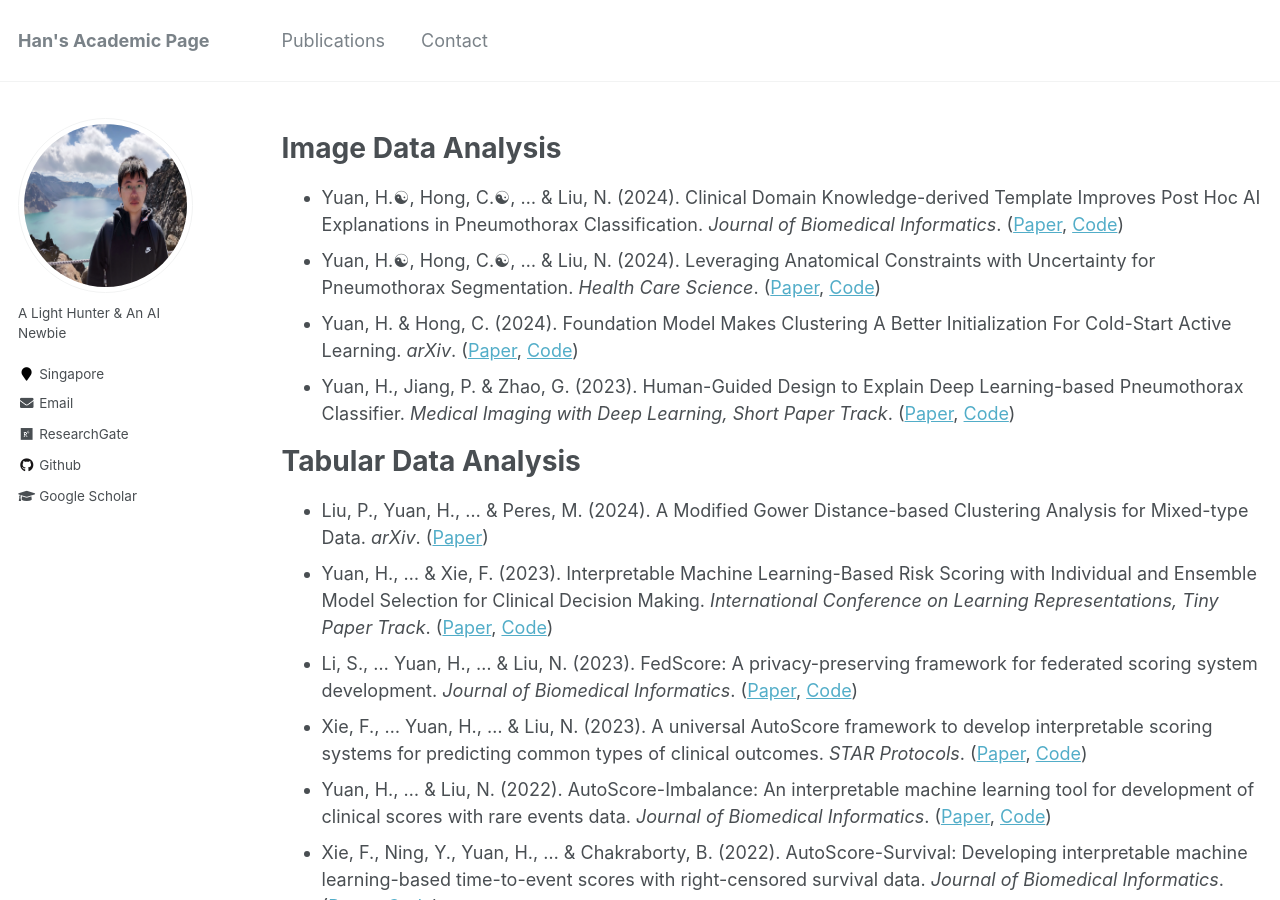
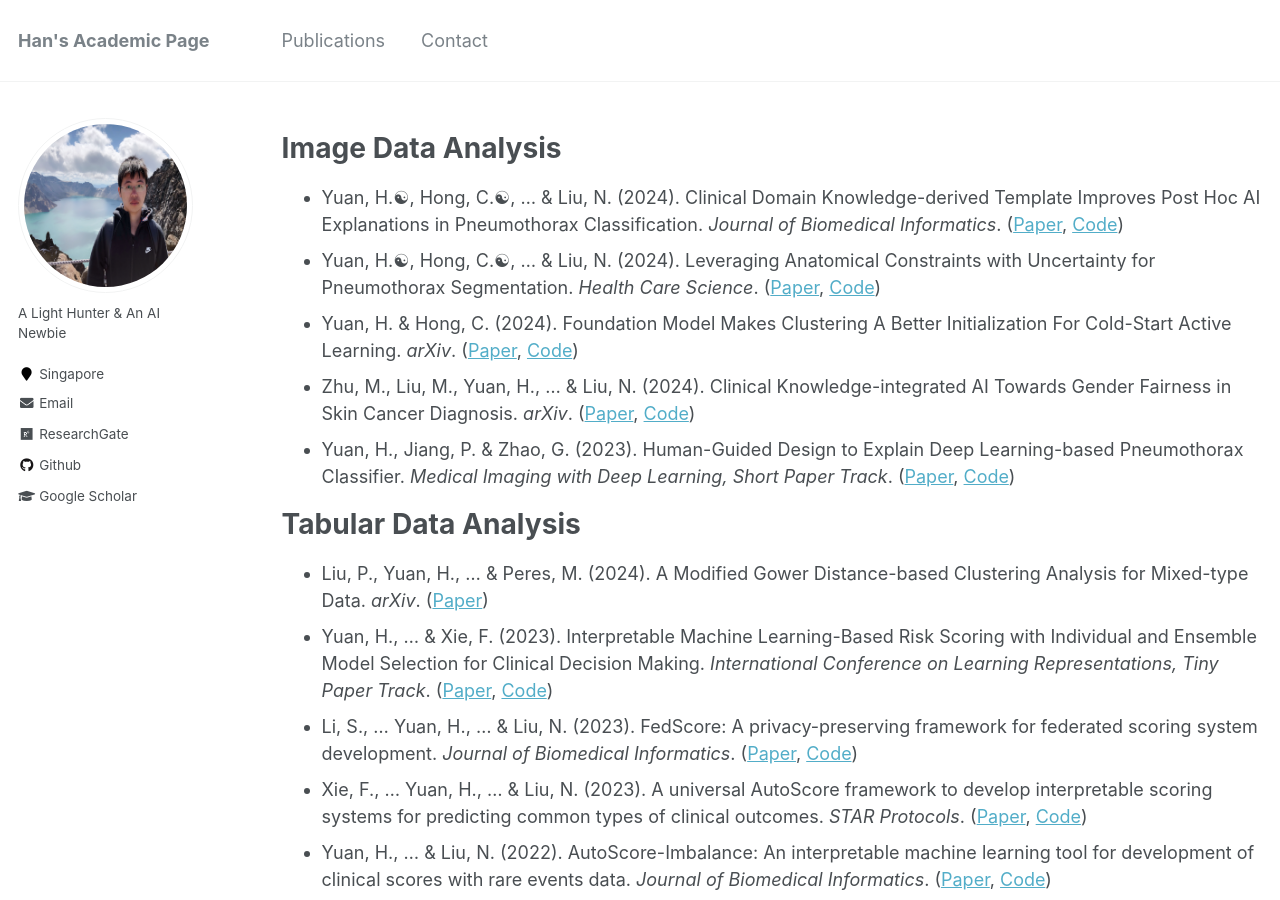
Before and after one commit to Han-Yuan-Med/Han-Yuan-Med.github.io, a Jekyll site: the page built from _pages/publications.md, in a window 1280 px wide and 900 px high. Built offline with Jekyll 4.4.1, drawn with Linux system fonts in a browser that asks for light colours.

Commit message:
Update publications.md

```diff
--- a/_pages/publications.md
+++ b/_pages/publications.md
@@ -8,6 +8,7 @@ author_profile: true
 * Yuan, H.☯︎, Hong, C.☯︎, ... & Liu, N. (2024). Clinical Domain Knowledge-derived Template Improves Post Hoc AI Explanations in Pneumothorax Classification. *Journal of Biomedical Informatics*. ([Paper](http://han-yuan-med.github.io/files/Clinical domain knowledge-derived template improves post hoc AI explanations in pneumothorax classification.pdf), [Code](https://github.com/Han-Yuan-Med/template-explanation))
 * Yuan, H.☯︎, Hong, C.☯︎, ... & Liu, N. (2024). Leveraging Anatomical Constraints with Uncertainty for Pneumothorax Segmentation. *Health Care Science*. ([Paper](http://han-yuan-med.github.io/files/.pdf), [Code](https://github.com/Han-Yuan-Med/constrained-learning))
 * Yuan, H. & Hong, C. (2024). Foundation Model Makes Clustering A Better Initialization For Cold-Start Active Learning. *arXiv*. ([Paper](http://han-yuan-med.github.io/files/Foundation Model Makes Clustering A Better Initialization For Cold-Start Active Learning.pdf), [Code](https://github.com/Han-Yuan-Med/foundation-model))
+* Zhu, M., Liu, M., Yuan, H., … & Liu, N. (2024). Clinical Knowledge-integrated AI Towards Gender Fairness in Skin Cancer Diagnosis. *arXiv*. ([Paper](http://han-yuan-med.github.io/files/.pdf), [Code](https://github.com/))
 * Yuan, H., Jiang, P. & Zhao, G. (2023). Human-Guided Design to Explain Deep Learning-based Pneumothorax Classifier. *Medical Imaging with Deep Learning, Short Paper Track*. ([Paper](http://han-yuan-med.github.io/files/Human-Guided Design to Explain Deep Learning-based Pneumothorax Classifier.pdf), [Code](https://github.com/Han-Yuan-Med/template-explanation))
 
 # Tabular Data Analysis
```
